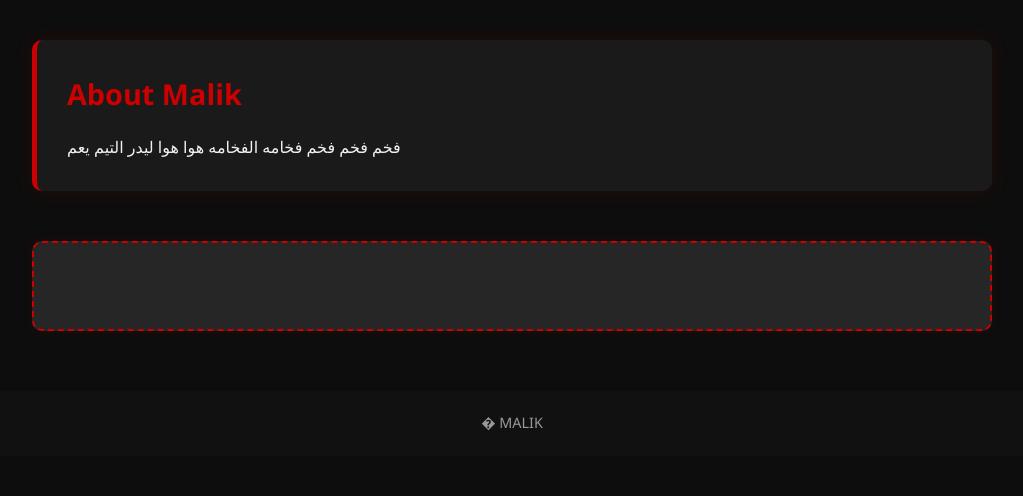
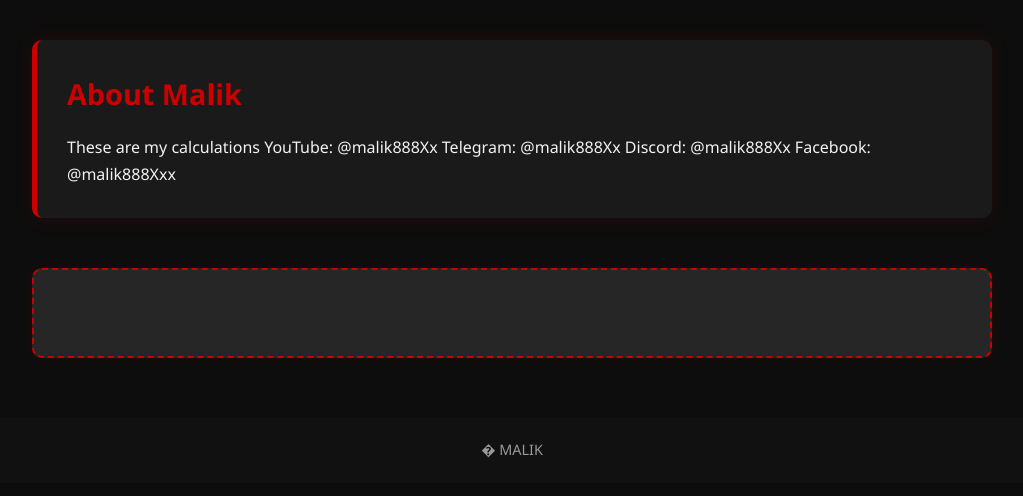
Before and after one commit to Mohnd00op/Malik, a plain HTML site: page index.html in a window 1280 px wide. Shown: the whole page, without its empty margins (128-1151 px from the left). Drawn offline with Linux system fonts and the light colour scheme.

Commit message:
Update index.html

```diff
--- a/index.html
+++ b/index.html
@@ -268,7 +268,11 @@
 <main class="container">
   <section class="section">
     <h2>About Malik</h2>
-    <p>فخم فخم فخم فخامه الفخامه هوا هوا ليدر التيم يعم<p>
+    <p>These are my calculations
+YouTube: @malik888Xx
+Telegram: @malik888Xx
+Discord: @malik888Xx
+Facebook: @malik888Xxx<p>
 
   </section>
 
```
